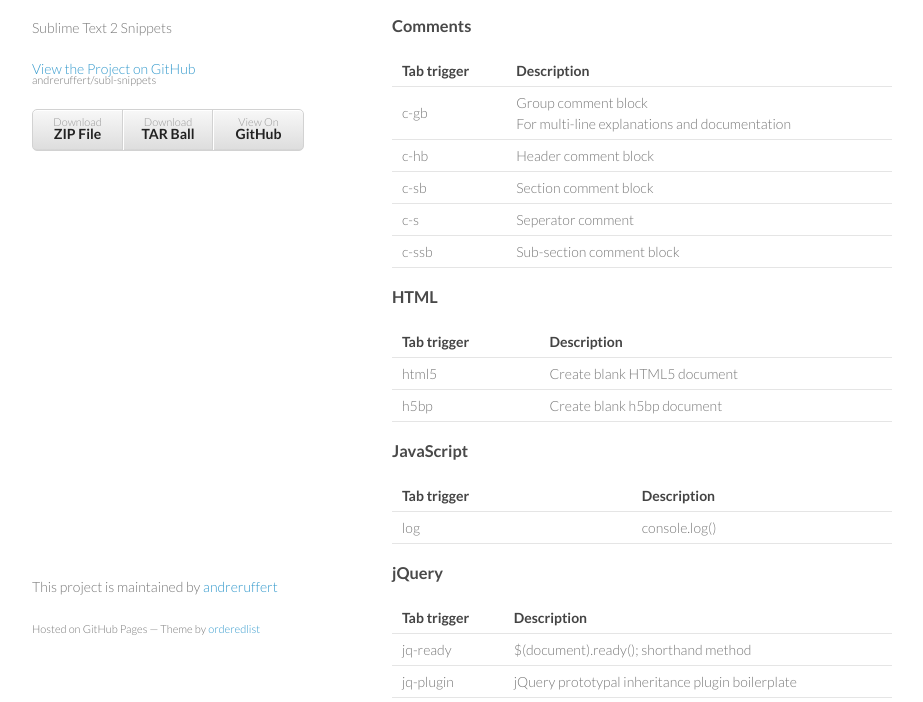
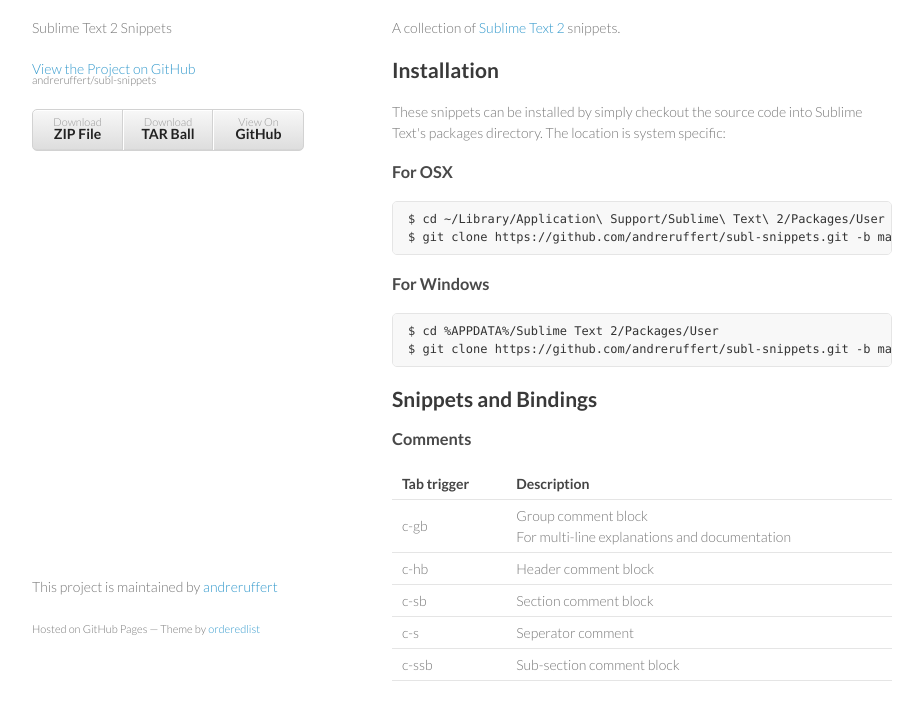
Before and after one commit to andreruffert/subl-snippets, a plain HTML site: page index.html in a window 1280 px wide. Shown: the part 92-794 px from the top of the page, without its empty margins (178-1101 px from the left). Drawn offline with Linux system fonts and the light colour scheme.

Commit message:
Create gh-pages branch via GitHub

```diff
--- a/index.html
+++ b/index.html
@@ -29,6 +29,26 @@
       </header>
       <section>
         <h1>Sublime Text 2 Snippets</h1>
+
+<p>A collection of <a href="http://www.sublimetext.com/">Sublime Text 2</a> snippets.</p>
+
+<h2>Installation</h2>
+
+<p>These snippets can be installed by simply checkout the source code into Sublime Text's packages directory. The location is system specific:</p>
+
+<h3>For OSX</h3>
+
+<pre><code>$ cd ~/Library/Application\ Support/Sublime\ Text\ 2/Packages/User
+$ git clone https://github.com/andreruffert/subl-snippets.git -b master
+</code></pre>
+
+<h3>For Windows</h3>
+
+<pre><code>$ cd %APPDATA%/Sublime Text 2/Packages/User
+$ git clone https://github.com/andreruffert/subl-snippets.git -b master
+</code></pre>
+
+<h2>Snippets and Bindings</h2>
 
 <h3>Comments</h3>
 
```
Also changed, not shown: params.json (+1 -1 lines).
